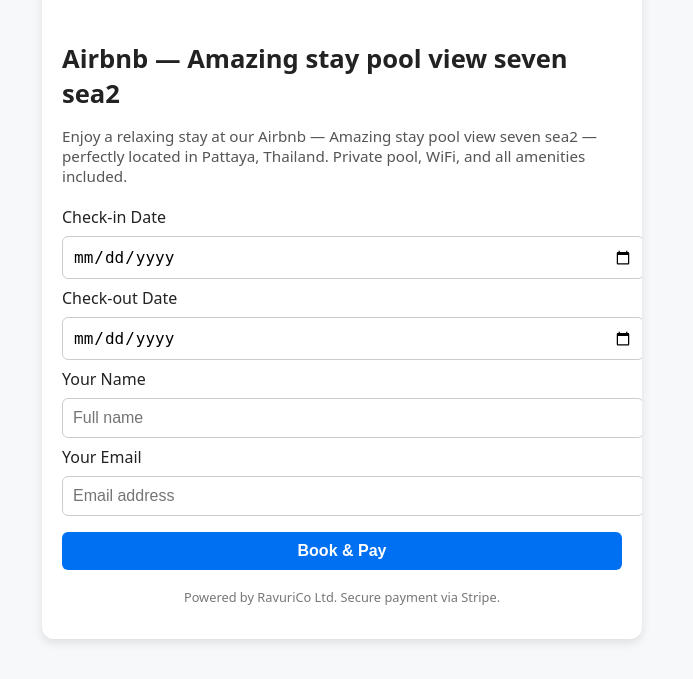
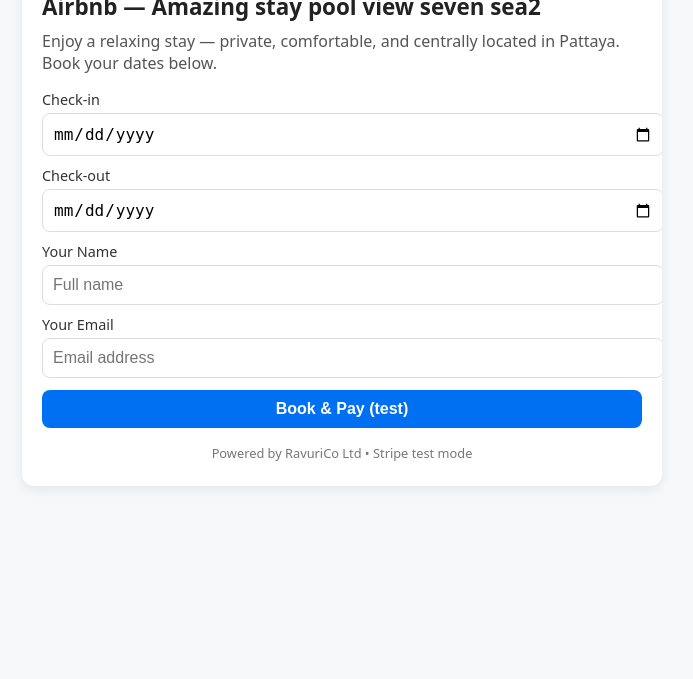
Before and after one commit to ravuri21/ravuricoltd-channelmanager-ui, a Flask app: page /r/1 in a window 1280 px wide. Shown: the part 301-980 px from the top of the page, without its empty margins (298-991 px from the left). After the commit the page ends 789 px from the top, so only its background shows below. Run offline with Flask 3, Linux system fonts and the light colour scheme; data comes from the database, SQL or seed files in the repository; data that the repository does not hold is empty.

Commit message:
room.html

```diff
--- a/backend/templates/room.html
+++ b/backend/templates/room.html
@@ -1,92 +1,47 @@
 <!DOCTYPE html>
 <html lang="en">
 <head>
-    <meta charset="UTF-8">
+  <meta charset="UTF-8" />
   <title>{{ title }}</title>
-    <meta name="viewport" content="width=device-width, initial-scale=1">
+  <meta name="viewport" content="width=device-width, initial-scale=1" />
   <style>
-        body {
-            font-family: system-ui, sans-serif;
-            margin: 0;
-            padding: 0;
-            background: #f6f8fa;
-            color: #222;
-        }
-        .container {
-            max-width: 600px;
-            margin: 40px auto;
-            background: #fff;
-            border-radius: 12px;
-            box-shadow: 0 4px 10px rgba(0,0,0,0.1);
-            overflow: hidden;
-        }
-        .hero img {
-            width: 100%;
-            height: 260px;
-            object-fit: cover;
-        }
-        .content {
-            padding: 20px;
-        }
-        h1 {
-            font-size: 1.6rem;
-            margin-bottom: 10px;
-        }
-        p.desc {
-            color: #555;
-            font-size: 0.95rem;
-            margin-bottom: 20px;
-        }
-        input, button {
-            width: 100%;
-            padding: 10px;
-            margin: 8px 0;
-            border-radius: 6px;
-            border: 1px solid #ccc;
-            font-size: 1rem;
-        }
-        button {
-            background: #0070f3;
-            color: #fff;
-            border: none;
-            cursor: pointer;
-            font-weight: 600;
-        }
-        button:hover { background: #005ad1; }
-        .footer {
-            text-align: center;
-            font-size: 0.8rem;
-            color: #777;
-            margin-top: 10px;
-        }
+    body { font-family: system-ui, Arial, sans-serif; margin:0; background:#f6f8fa; color:#222; }
+    .container { max-width: 640px; margin: 32px auto; background:#fff; border-radius:12px;
+      box-shadow:0 4px 12px rgba(0,0,0,.08); overflow:hidden; }
+    .hero img { width:100%; height:240px; object-fit:cover; display:block; }
+    .content { padding:20px; }
+    h1 { font-size:1.4rem; margin:0 0 8px; }
+    p.desc { color:#555; margin:0 0 16px; }
+    label { display:block; font-size:.9rem; margin:10px 0 4px; color:#333; }
+    input, button { width:100%; padding:10px; border-radius:8px; border:1px solid #ddd; font-size:1rem; }
+    button { background:#0070f3; color:#fff; border:none; font-weight:600; margin-top:12px; cursor:pointer; }
+    button:hover { background:#005ad1; }
+    .footer { text-align:center; font-size:.8rem; color:#777; margin:14px 0 4px; }
   </style>
 </head>
 <body>
   <div class="container">
     <div class="hero">
-        <img src="https://source.unsplash.com/featured/?villa,pattaya" alt="Property photo">
+      <img src="https://source.unsplash.com/featured/?pattaya,villa" alt="Property photo">
     </div>
     <div class="content">
       <h1>{{ title }}</h1>
-        <p class="desc">Enjoy a relaxing stay at our {{ title }} — perfectly located in Pattaya, Thailand. Private pool, WiFi, and all amenities included.</p>
+      <p class="desc">Enjoy a relaxing stay — private, comfortable, and centrally located in Pattaya. Book your dates below.</p>
 
       <form id="bookForm">
-            <label>Check-in Date</label>
-            <input type="date" id="start" required>
-
-            <label>Check-out Date</label>
-            <input type="date" id="end" required>
-
+        <label>Check-in</label>
+        <input id="start" type="date" required>
+        <label>Check-out</label>
+        <input id="end" type="date" required>
         <label>Your Name</label>
-            <input type="text" id="name" placeholder="Full name" required>
-
+        <input id="name" type="text" placeholder="Full name" required>
         <label>Your Email</label>
-            <input type="email" id="email" placeholder="Email address" required>
-
-            <button type="submit">Book & Pay</button>
+        <input id="email" type="email" placeholder="Email address" required>
+        <button type="submit">Book & Pay (test)</button>
       </form>
 
-        <p class="footer">Powered by RavuriCo Ltd. Secure payment via Stripe.</p>
+      <p id="msg" class="desc" style="margin-top:10px;"></p>
+      <div class="footer">Powered by RavuriCo Ltd • Stripe test mode</div>
     </div>
   </div>
 
@@ -99,18 +54,14 @@
       name: document.getElementById("name").value,
       email: document.getElementById("email").value
     };
-    const res = await fetch(location.pathname.replace("/r/", "/api/public/book/"), {
-        method: "POST",
-        headers: {"Content-Type": "application/json"},
+    const res = await fetch(location.pathname.replace("/r/","/api/public/book/"), {
+      method:"POST", headers:{"Content-Type":"application/json"},
       body: JSON.stringify(data)
     });
-    const json = await res.json();
-    if (json.ok) {
-        alert("✅ Booking request received! Stripe test payment successful.");
-        location.reload();
-    } else {
-        alert("⚠️ " + json.error);
-    }
+    const j = await res.json();
+    const msg = document.getElementById("msg");
+    if (j.ok) { msg.textContent = "✅ Booking request received — dates blocked (test)."; }
+    else { msg.textContent = "❌ " + (j.error || "Unknown error"); }
   });
   </script>
 </body>
```
Lines whose indentation alone changed are shown as unchanged.
